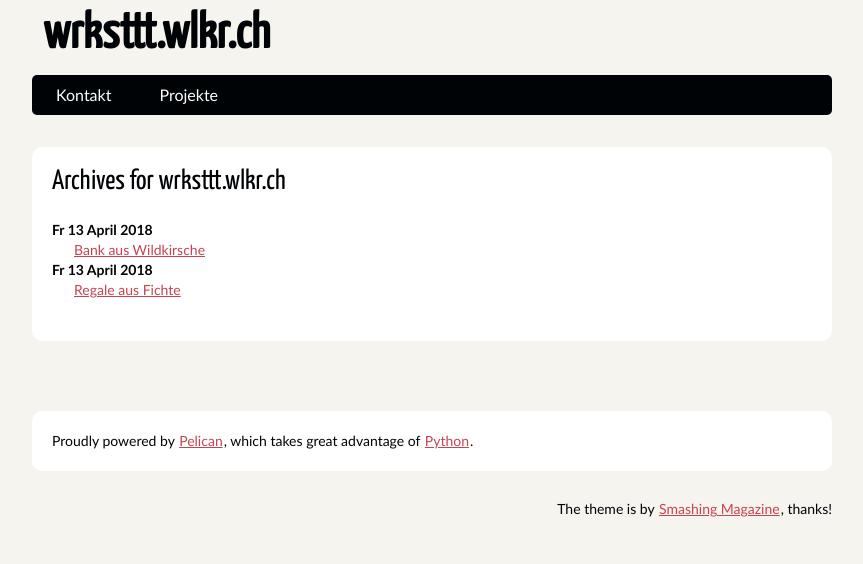
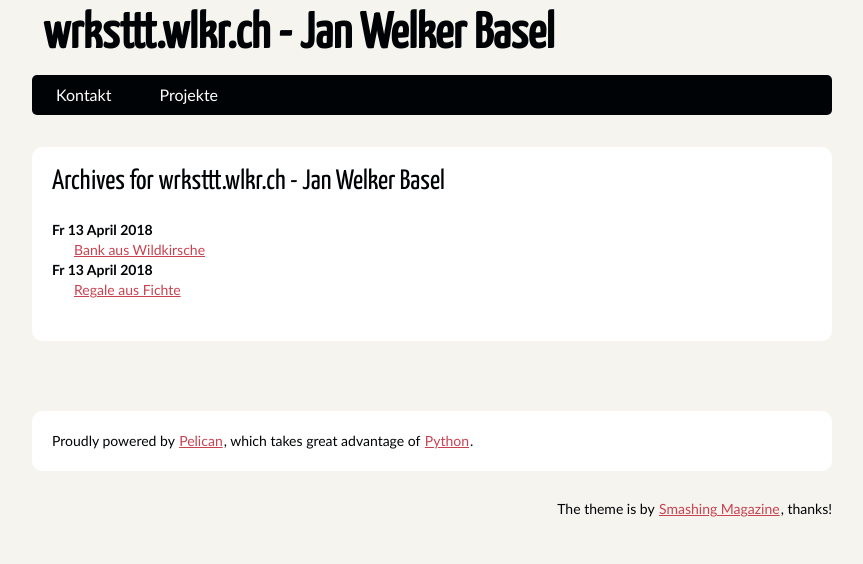
Before and after one commit to JanWelker/wrksttt, a plain HTML site: page archives.html in a window 1280 px wide. Shown: the whole page, without its empty margins (208-1071 px from the left). Drawn offline with Linux system fonts and the light colour scheme.

Commit message:
Bessere Ueberschrift

```diff
--- a/archives.html
+++ b/archives.html
@@ -2,7 +2,7 @@
 <html lang="de">
 <head>
         <meta charset="utf-8" />
-        <title>wrksttt.wlkr.ch</title>
+        <title>wrksttt.wlkr.ch - Jan Welker Basel</title>
         <link rel="stylesheet" href="/theme/css/main.css" />
 
         <!--[if IE]>
@@ -12,14 +12,14 @@
 
 <body id="index" class="home">
         <header id="banner" class="body">
-                <h1><a href="/">wrksttt.wlkr.ch </a></h1>
+                <h1><a href="/">wrksttt.wlkr.ch - Jan Welker Basel </a></h1>
                 <nav><ul>
                     <li><a href="/pages/kontakt.html">Kontakt</a></li>
                     <li><a href="/category/projekte.html">Projekte</a></li>
                 </ul></nav>
         </header><!-- /#banner -->
 <section id="content" class="body">
-<h1>Archives for wrksttt.wlkr.ch</h1>
+<h1>Archives for wrksttt.wlkr.ch - Jan Welker Basel</h1>
 
 <dl>
     <dt>Fr 13 April 2018</dt>
```
Also changed, not shown: author/jan-welker.html (+2 -2 lines), authors.html (+3 -3 lines), bank-aus-wildkirsche.html (+1 -1 lines), categories.html (+2 -2 lines), category/projekte.html (+2 -2 lines), index.html (+2 -2 lines), pages/kontakt.html (+1 -1 lines), regale-aus-fichte.html (+1 -1 lines), tags.html (+3 -3 lines).
